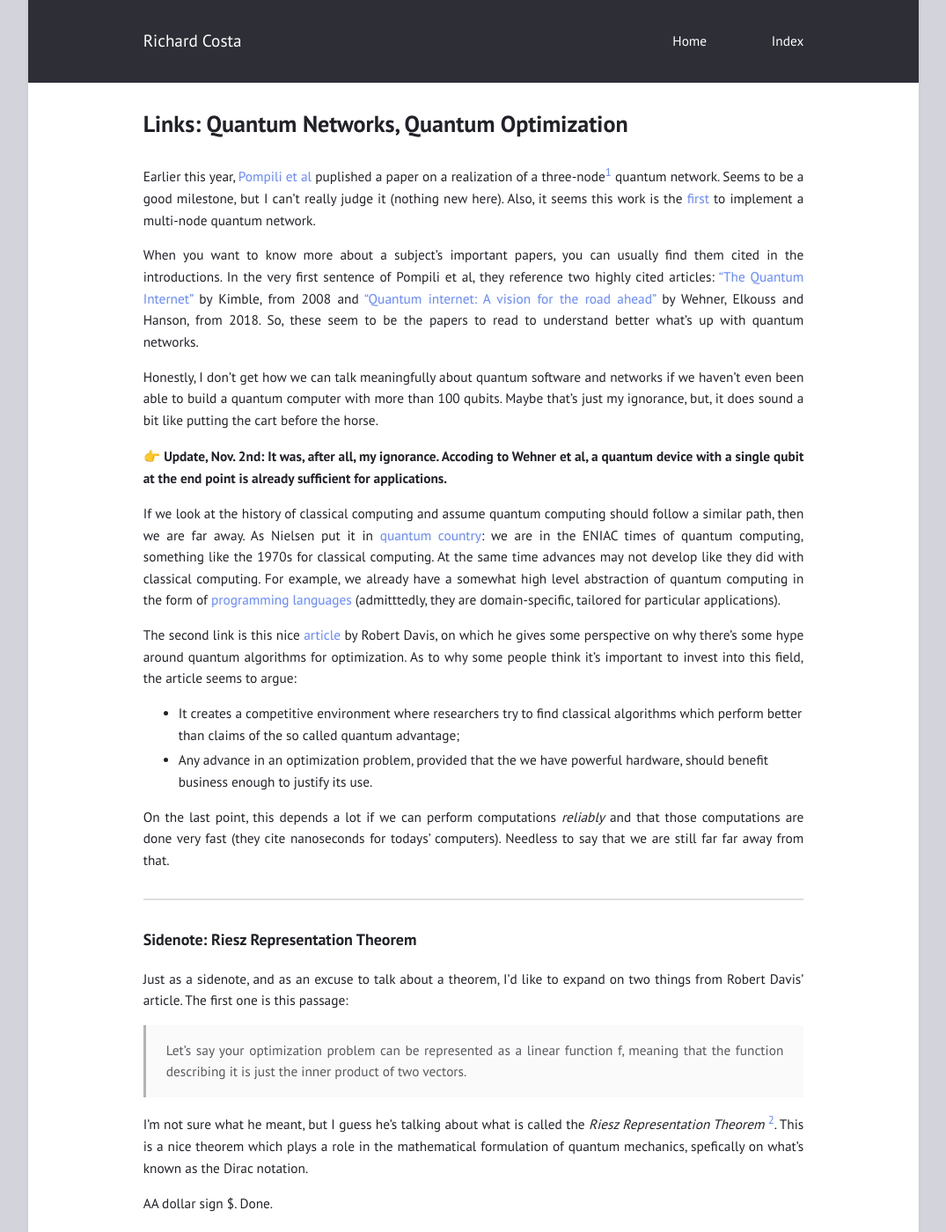
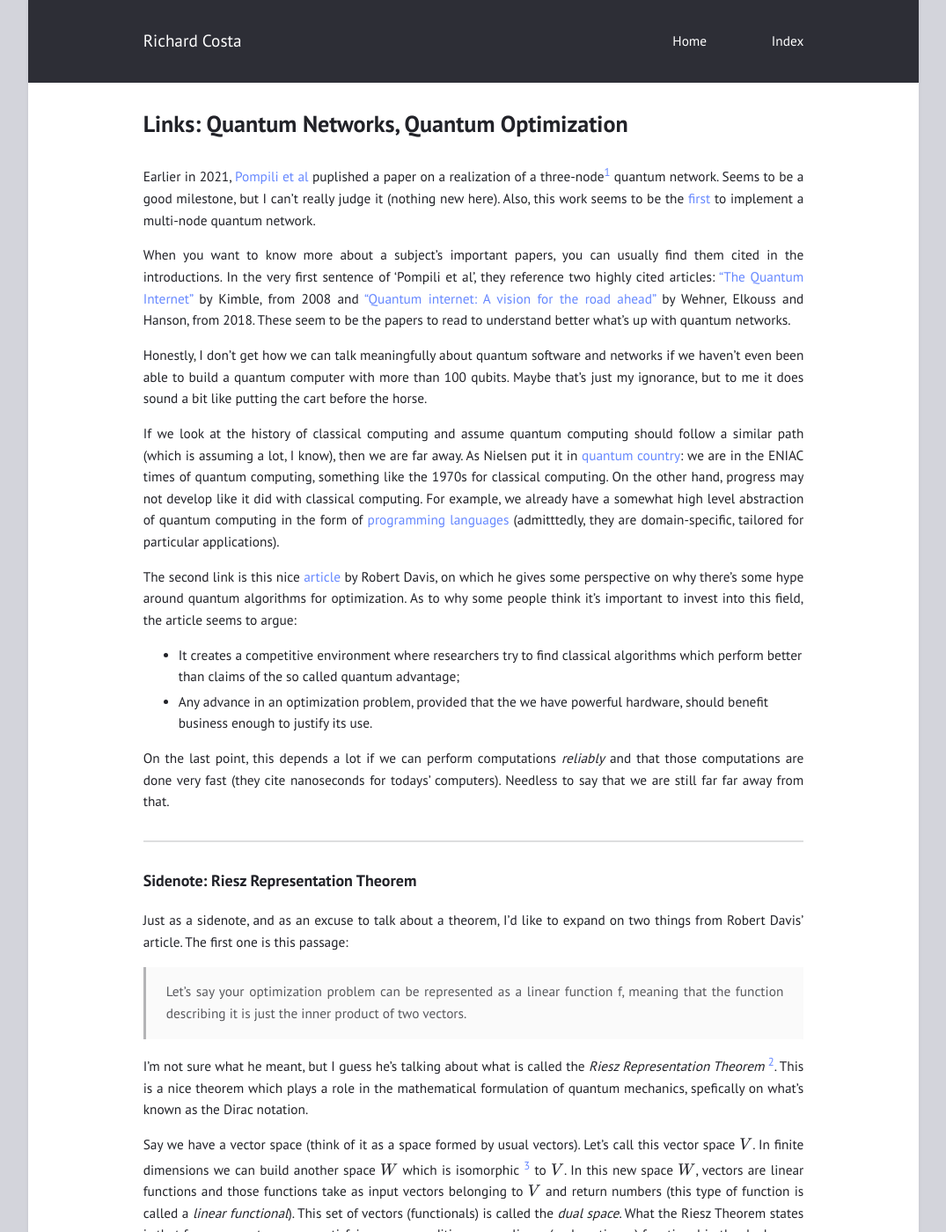
Before and after one commit to richard-costa/richard-costa.github.io, a Jekyll site: the page built from old_posts/2021-11-01-quantum-net-quantum-opt.md, in a window 1280 px wide and 1400 px high. Shown: the whole window at 88% size, without its empty margins (102-1177 px from the left). Built offline with Jekyll 4.4.1, drawn with Linux system fonts in a browser that asks for light colours; a script that is not in the unit is left out; some of the changed text lies outside the part shown.

Commit message:
Update 2021-11-01-quantum-net-quantum-opt.md
Small adjustments and corrections

```diff
--- a/old_posts/2021-11-01-quantum-net-quantum-opt.md
+++ b/old_posts/2021-11-01-quantum-net-quantum-opt.md
@@ -4,16 +4,15 @@ layout: page
 mathjax: true
 ---
 
-Earlier this year, [Pompili et al](https://arxiv.org/abs/2102.04471) puplished a paper on a realization of a three-node[^1] quantum network. Seems to be a good milestone, but I can't really judge it (nothing new here). Also, it seems this work is the [first](https://qutech.nl/2021/04/15/dutch-researchers-establish-the-first-entanglement-based-quantum-network/?cn-reloaded=1) to implement a multi-node quantum network.
+Earlier in 2021, [Pompili et al](https://arxiv.org/abs/2102.04471) puplished a paper on a realization of a three-node[^1] quantum network. Seems to be a good milestone, but I can't really judge it (nothing new here). Also, this work seems to be the [first](https://qutech.nl/2021/04/15/dutch-researchers-establish-the-first-entanglement-based-quantum-network/?cn-reloaded=1) to implement a multi-node quantum network.
 
-When you want to know more about a subject's important papers, you can usually find them cited in the introductions. In the very first sentence of Pompili et al, they reference two highly cited articles: ["The Quantum Internet"](https://arxiv.org/abs/0806.4195) by Kimble, from 2008 and ["Quantum internet: A vision for the road ahead"](https://www.researchgate.net/publication/328376157_Quantum_internet_A_vision_for_the_road_ahead) by Wehner, Elkouss and Hanson, from 2018. So, these seem to be the papers to read to understand better what's up with quantum networks.
+When you want to know more about a subject's important papers, you can usually find them cited in the introductions. In the very first sentence of 'Pompili et al', they reference two highly cited articles: ["The Quantum Internet"](https://arxiv.org/abs/0806.4195) by Kimble, from 2008 and ["Quantum internet: A vision for the road ahead"](https://www.researchgate.net/publication/328376157_Quantum_internet_A_vision_for_the_road_ahead) by Wehner, Elkouss and Hanson, from 2018. These seem to be the papers to read to understand better what's up with quantum networks.
 
 
-Honestly, I don't get how we can talk meaningfully about quantum software and networks if we haven't even been able to build a quantum computer with more than 100 qubits.  Maybe that's just my ignorance, but, it does sound a bit like putting the cart before the horse.
+Honestly, I don't get how we can talk meaningfully about quantum software and networks if we haven't even been able to build a quantum computer with more than 100 qubits.  Maybe that's just my ignorance, but to me it does sound a bit like putting the cart before the horse.
 
-👉 __Update, Nov. 2nd: It was, after all, my ignorance. Accoding to Wehner et al, a quantum device with a single qubit at the end point is already sufficient for applications.__
 
-If we look at the history of classical computing and assume quantum computing should follow a similar path, then we are far away. As Nielsen put it in [quantum country](https://quantum.country/qcvc): we are in the ENIAC times of quantum computing, something like the 1970s for classical computing. At the same time advances may not develop like they did with classical computing. For example, we already have a somewhat high level abstraction of quantum computing in the form of [programming languages](https://en.wikipedia.org/wiki/Q_Sharp) (admitttedly, they are domain-specific, tailored for particular applications).
+If we look at the history of classical computing and assume quantum computing should follow a similar path (which is assuming a lot, I know), then we are far away. As Nielsen put it in [quantum country](https://quantum.country/qcvc): we are in the ENIAC times of quantum computing, something like the 1970s for classical computing. On the other hand, progress may not develop like it did with classical computing. For example, we already have a somewhat high level abstraction of quantum computing in the form of [programming languages](https://en.wikipedia.org/wiki/Q_Sharp) (admitttedly, they are domain-specific, tailored for particular applications).
 
 
 
@@ -34,9 +33,7 @@ Just as a sidenote, and as an excuse to talk about a theorem, I'd like to expand
 
 I'm not sure what he meant, but I guess he's talking about what is called the _Riesz Representation Theorem_ [^2]. This is a nice theorem which plays a role in the mathematical formulation of quantum mechanics, spefically on what's known as the Dirac notation.
 
-AA dollar sign $. Done.
-
-Just to give it a taste: say we have a vector space (think of it as a space formed by usual vectors. Let's call this vector space $V$. In finite dimensions we can build another space  $W$ which is isomorphic [^3] to $V$. In this new space $W$, vectors are linear functions and those functions take as input the vectors belonging to $V$ and return numbers (this type of function is called a _linear functional_). This set of vectors (functionals) is called the _dual space_. What the Riesz Theorem states is that for some vector spaces satisfying some conditions, every linear (and continous) functional in the dual space can be put in the form of an inner product, which for the usual euclidean 3D space is just the familiar dot product.
+Say we have a vector space (think of it as a space formed by usual vectors). Let's call this vector space $V$. In finite dimensions we can build another space  $W$ which is isomorphic [^3] to $V$. In this new space $W$, vectors are linear functions and those functions take as input vectors belonging to $V$ and return numbers (this type of function is called a _linear functional_). This set of vectors (functionals) is called the _dual space_. What the Riesz Theorem states is that for some vector spaces satisfying some conditions, every linear (and continous) functional in the dual space can be put in the form of an inner product, which for the usual euclidean 3D space is just the familiar dot product.
 
 The second passage is
 
@@ -78,9 +75,3 @@ I guess that's what he meant with "the gradient you’re looking for at the give
 [^1]: A node locally stores, generates and process quantum information.
 [^2]: I don't think wikipedia is very useful to learn more about this theorem. For those who already studied linear algebra, on page 188 of [Axler's Linear Algebra Done Right](https://www.amazon.com/Linear-Algebra-Right-Undergraduate-Mathematics/dp/3319110799/ref=sr_1_2?crid=19HCZIYE129HK&dchild=1&keywords=axler+linear&qid=1635796013&sprefix=axler+linear%2Caps%2C336&sr=8-2), 3rd ed., you can find the theorem for finite-dimensional vector spaces and a short proof.
 [^3]: More formally, a linear isomorphism: every element in a space is associated with one and only one element of the other space and we can go back and forth between them.
-
-
-<!-- LikeBtn.com BEGIN -->
-<span class="likebtn-wrapper" data-theme="custom" data-btn_size="20" data-f_size="16" data-icon_size="30" data-icon_l="hrt6" data-icon_l_c="#0512fb" data-icon_l_c_v="#fb0505" data-icon_d_c_v="#bd0019" data-brdr_c="#fdfdfd" data-i18n_like=" Did you like this article?" data-ef_voting="grow" data-dislike_enabled="false" data-icon_dislike_show="false" data-counter_zero_show="true"></span>
-<script>(function(d,e,s){if(d.getElementById("likebtn_wjs"))return;a=d.createElement(e);m=d.getElementsByTagName(e)[0];a.async=1;a.id="likebtn_wjs";a.src=s;m.parentNode.insertBefore(a, m)})(document,"script","//w.likebtn.com/js/w/widget.js");</script>
-<!-- LikeBtn.com END --->
```
